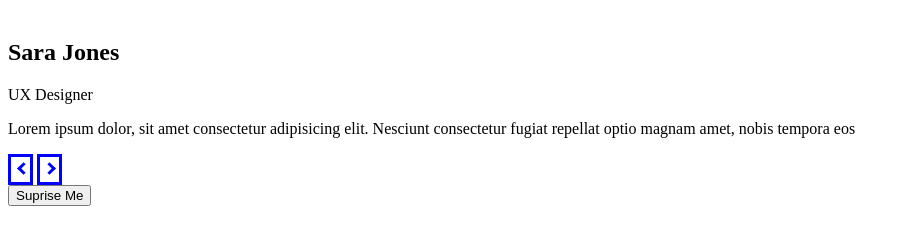
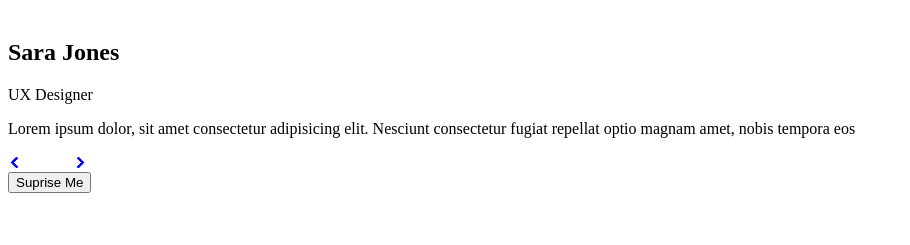
Before and after one commit to adamvitaris/reviews, a plain HTML site: page index.html in a window 1280 px wide. Shown: the part 79-324 px from the top of the page, without its empty margins (0-910 px from the left). Drawn offline with Linux system fonts and the light colour scheme.

Commit message:
Update style.css

```diff
--- a/style.css
+++ b/style.css
@@ -1,17 +1,17 @@
 .chevron {
-    border: solid;
+    border: none;
     background-color: white;
     color: blue;
     cursor: pointer;
-    padding: 5px;
-    margin: 0;
-    gap: 30%;
+    padding: 1px;
+    margin-right: 50px;
 }
 
 
 .chevron::before {
 	border-style: solid;
 	border-width: 0.25em 0.25em 0 0;
+    border-radius: 20%;
 	content: '';
 	display: inline-block;
 	height: 0.45em;
```
